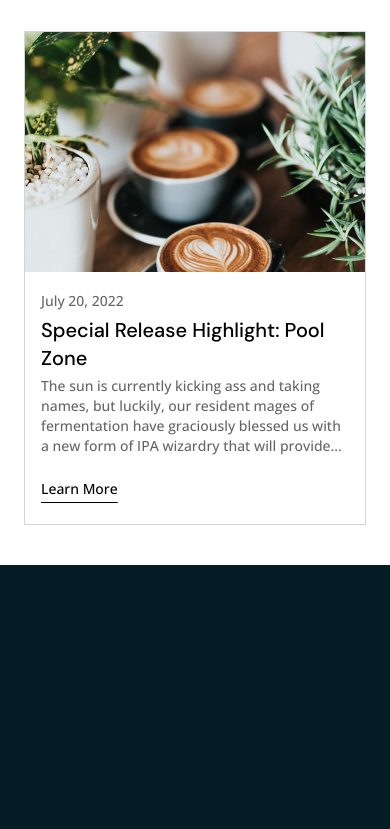
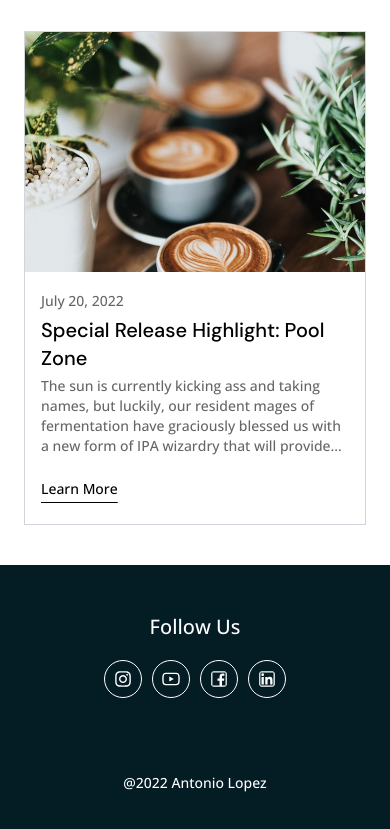
Before and after one commit to antonio-lopez/nextjs-drinks-ecommerce, a Next.js app: page / in a window 390 px wide. Shown: the part 5311-6140 px from the top of the page. Before the commit the page ends 5876 px from the top, so only its background shows below. Built offline with nearby package versions, Linux system fonts and the light colour scheme.

Commit message:
Added mobile footer section

```diff
--- a/components/Footer.jsx
+++ b/components/Footer.jsx
@@ -1,5 +1,25 @@
+import {
+  AiOutlineInstagram,
+  AiOutlineYoutube,
+  AiOutlineFacebook,
+  AiOutlineLinkedin,
+} from 'react-icons/ai';
+
 const Footer = () => {
-  return <div>Footer</div>;
+  return (
+    <footer className="mx-auto my-12 max-w-7xl px-4 text-white">
+      <div className="flex flex-col items-center justify-center space-y-5">
+        <span className="text-xl">Follow Us</span>
+        <div className="flex space-x-3">
+          <AiOutlineInstagram className="h-9 w-9 rounded-full p-2 outline outline-1" />
+          <AiOutlineYoutube className="h-9 w-9 rounded-full p-2 outline outline-1" />
+          <AiOutlineFacebook className="h-9 w-9 rounded-full p-2 outline outline-1" />
+          <AiOutlineLinkedin className="h-9 w-9 rounded-full p-2 outline outline-1" />
+        </div>
+        <p className="pt-14 text-sm">@2022 Antonio Lopez</p>
+      </div>
+    </footer>
+  );
 };
 
 export default Footer;
--- a/pages/index.jsx
+++ b/pages/index.jsx
@@ -1,4 +1,11 @@
-import { Navbar, Hero, BeerProduct, CoffeeProduct, Blog } from '../components';
+import {
+  Navbar,
+  Hero,
+  BeerProduct,
+  CoffeeProduct,
+  Blog,
+  Footer,
+} from '../components';
 
 export default function Home() {
   return (
@@ -8,6 +15,7 @@ export default function Home() {
       <BeerProduct />
       <CoffeeProduct />
       <Blog />
+      <Footer />
     </>
   );
 }
```
